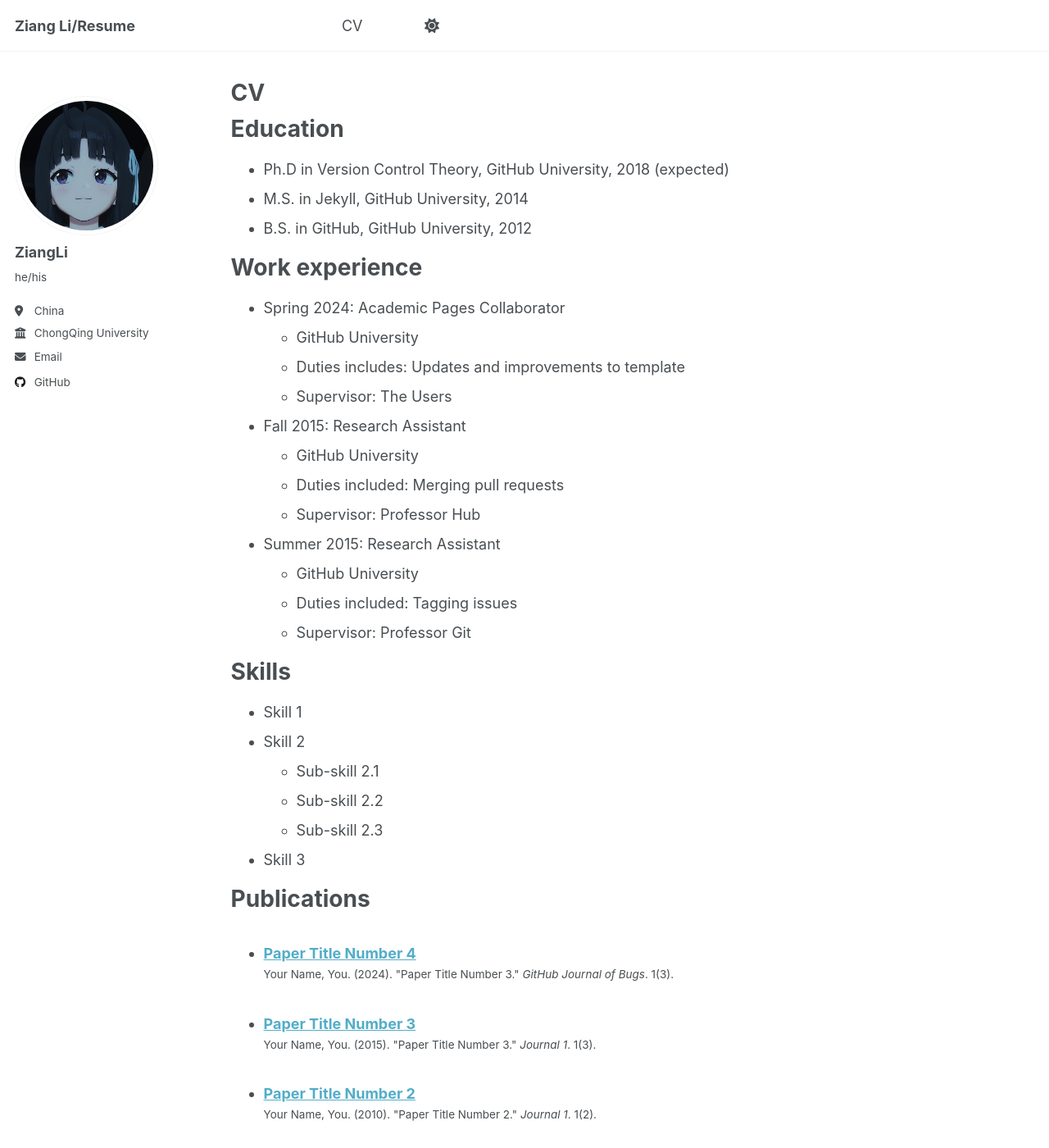
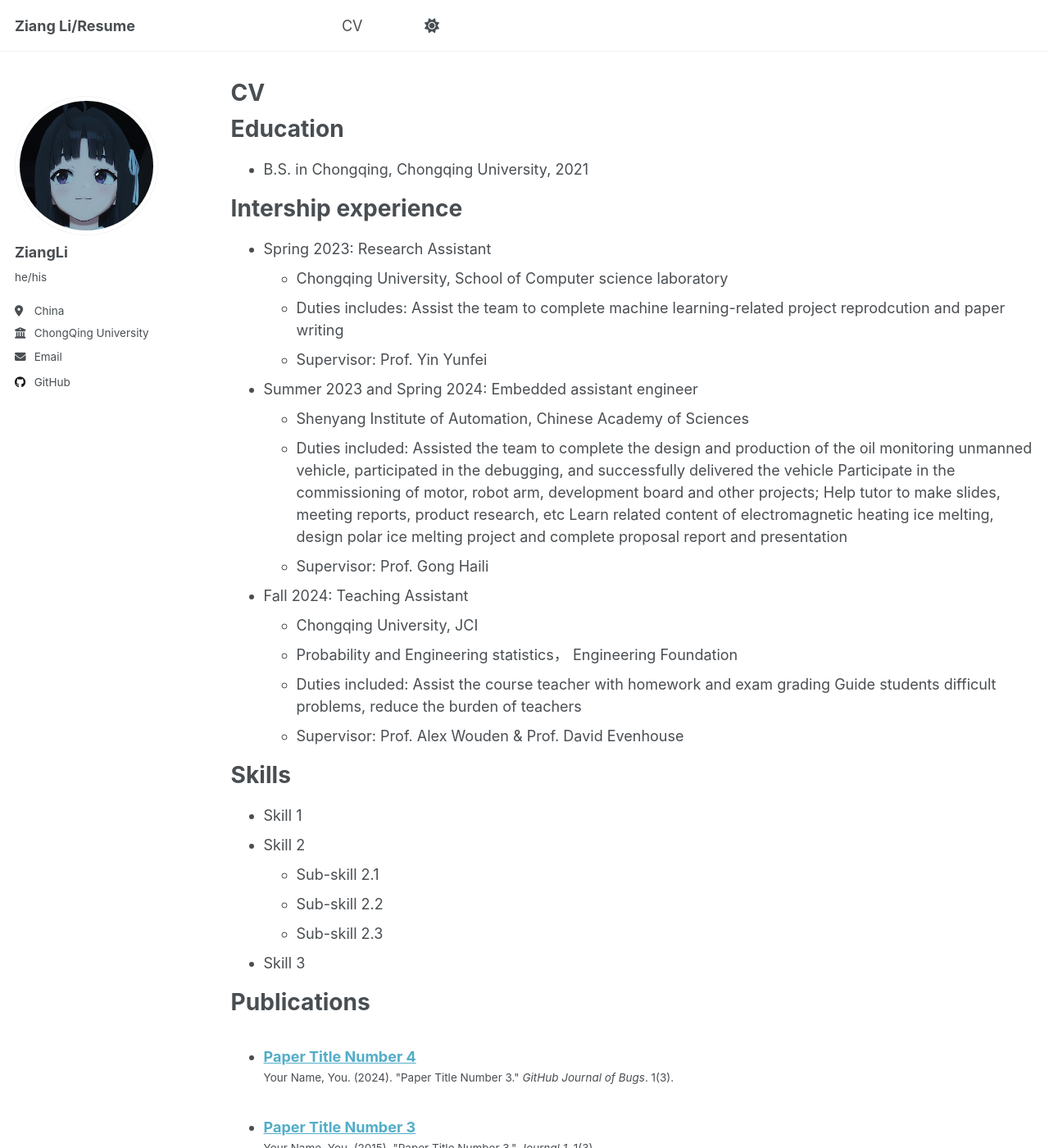
Before and after one commit to Bocchi9/Bocchi9.github.io, a Jekyll site: the page built from _pages/cv.md, in a window 1280 px wide and 1400 px high. Shown: the whole window at 82% size. Built offline with Jekyll 4.4.1, drawn with Linux system fonts in a browser that asks for light colours.

Commit message:
Update cv.md

```diff
--- a/_pages/cv.md
+++ b/_pages/cv.md
@@ -11,26 +11,28 @@ redirect_from:
 
 Education
 ======
-* Ph.D in Version Control Theory, GitHub University, 2018 (expected)
-* M.S. in Jekyll, GitHub University, 2014
-* B.S. in GitHub, GitHub University, 2012
+* B.S. in Chongqing, Chongqing University, 2021
 
-Work experience
+Intership experience
 ======
-* Spring 2024: Academic Pages Collaborator
-  * GitHub University
-  * Duties includes: Updates and improvements to template
-  * Supervisor: The Users
+* Spring 2023: Research Assistant
+  * Chongqing University, School of Computer science laboratory
+  * Duties includes: Assist the team to complete machine learning-related project reprodcution and paper writing
+  * Supervisor: Prof. Yin Yunfei
 
-* Fall 2015: Research Assistant
-  * GitHub University
-  * Duties included: Merging pull requests
-  * Supervisor: Professor Hub
+* Summer 2023 and Spring 2024: Embedded assistant engineer
+  * Shenyang Institute of Automation, Chinese Academy of Sciences
+  * Duties included: Assisted the team to complete the design and production of the oil monitoring unmanned vehicle, participated in the debugging, and successfully delivered the vehicle
+                     Participate in the commissioning of motor, robot arm, development board and other projects; Help tutor to make slides, meeting reports, product research, etc
+                     Learn related content of electromagnetic heating ice melting, design polar ice melting project and complete proposal report and presentation
+  * Supervisor: Prof. Gong Haili
 
-* Summer 2015: Research Assistant
-  * GitHub University
-  * Duties included: Tagging issues
-  * Supervisor: Professor Git
+* Fall 2024: Teaching Assistant
+  * Chongqing University, JCI
+  * Probability and Engineering statistics， Engineering Foundation
+  * Duties included: Assist the course teacher with homework and exam grading
+                     Guide students difficult problems, reduce the burden of teachers
+  * Supervisor: Prof. Alex Wouden & Prof. David Evenhouse
 
 Skills
 ======
```
